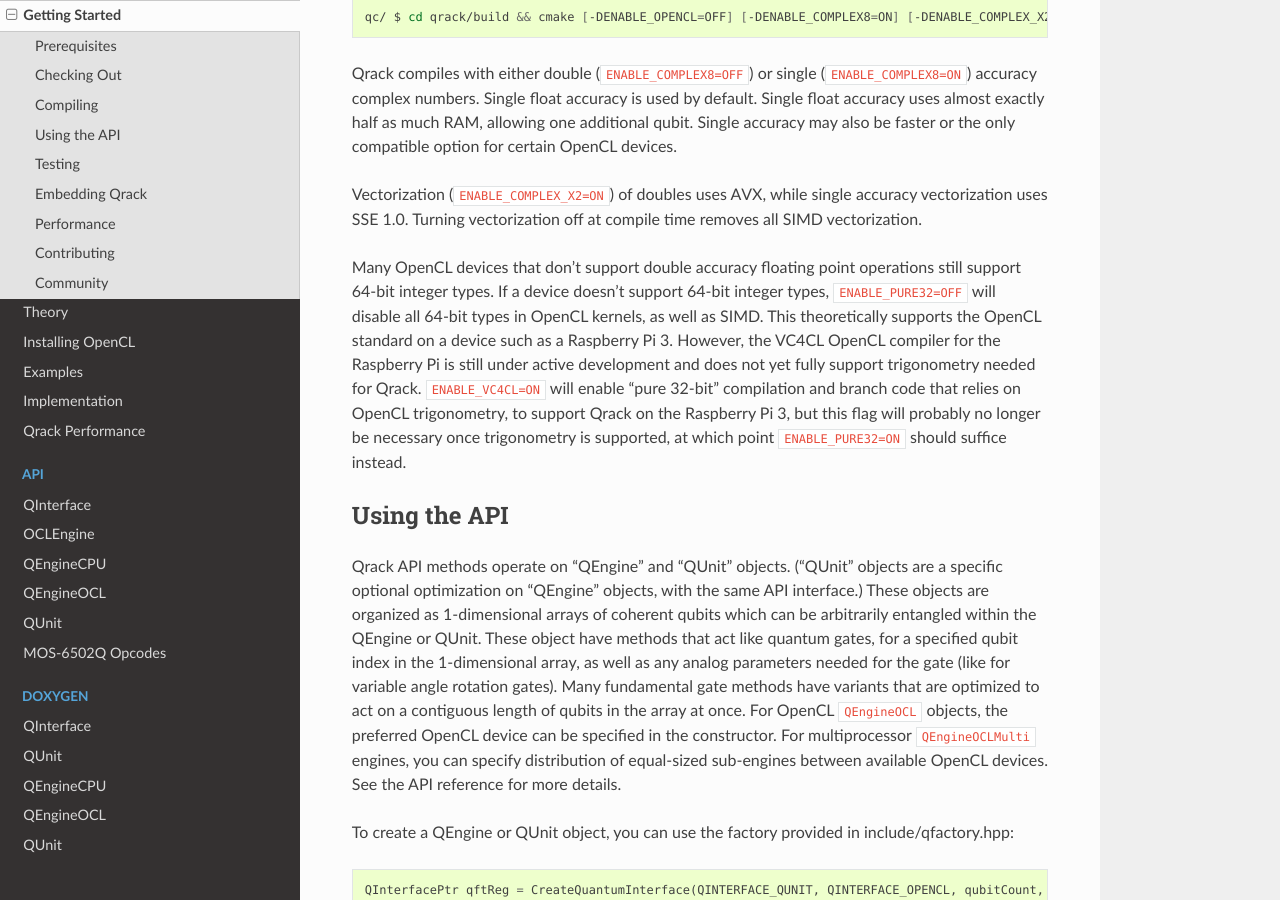
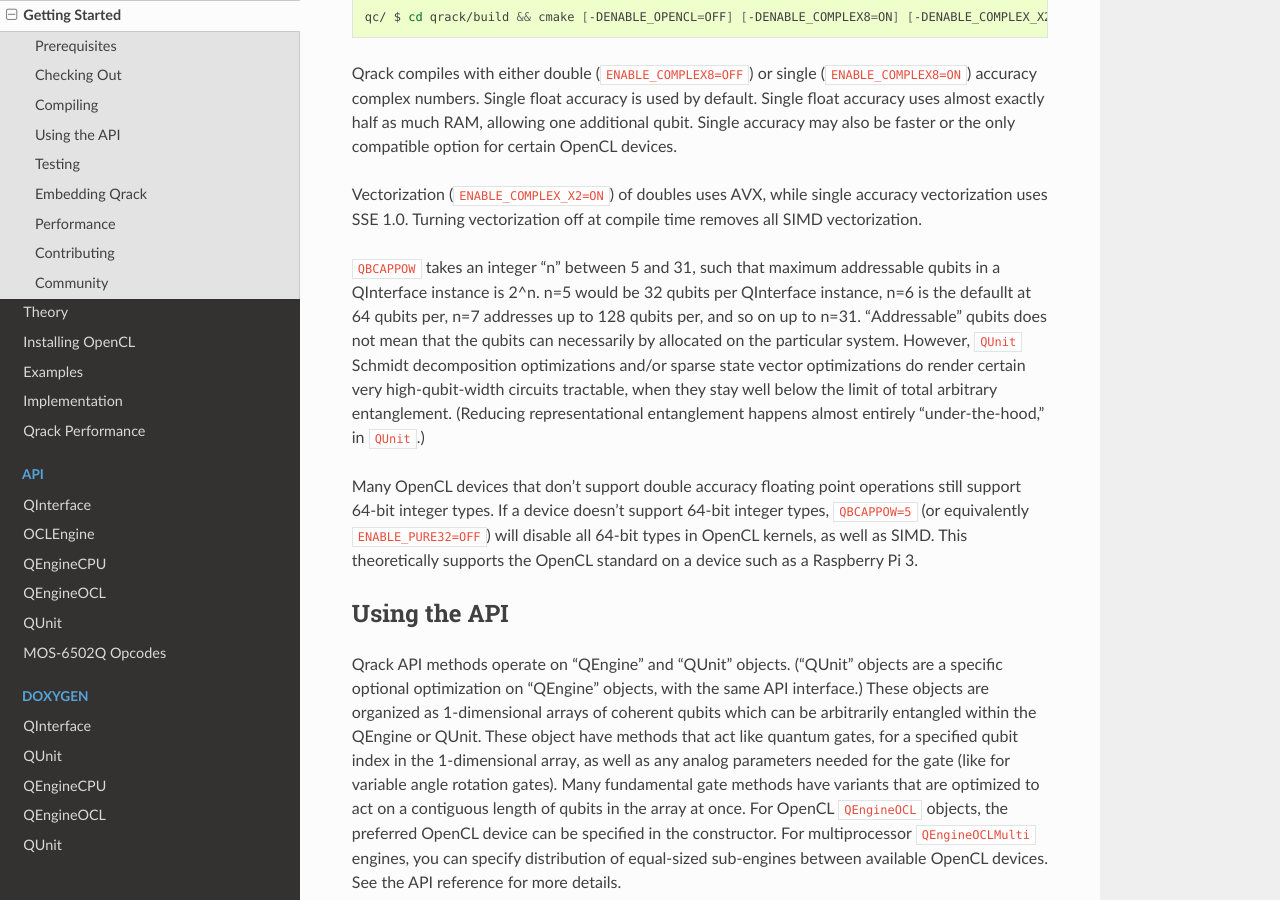
Before and after one commit to vm6502q/qrack.github.io, a Sphinx documentation site: the page built from docs/start.rst, in a window 1280 px wide and 900 px high, scrolled down 1014 px. Built offline with Sphinx 7.4.7 and the Read the Docs theme 2.0.0, drawn with Linux system fonts in a browser that asks for light colours.

Commit message:
Updating CMake option documentation

```diff
--- a/docs/start.rst
+++ b/docs/start.rst
@@ -41,13 +41,16 @@ The ``qrack`` project supports two primary implementations: OpenCL-optimized and
 
 .. code-block:: bash
 
-    qc/ $ cd qrack/build && cmake [-DENABLE_OPENCL=OFF] [-DENABLE_COMPLEX8=ON] [-DENABLE_COMPLEX_X2=OFF] [-DENABLE_PURE32=ON] [-DENABLE_RDRAND=ON] [-DENABLE_VC4CL=ON] ..
+    qc/ $ cd qrack/build && cmake [-DENABLE_OPENCL=OFF] [-DENABLE_COMPLEX8=ON] [-DENABLE_COMPLEX_X2=OFF] [-DENABLE_RDRAND=ON] [-DQBCAPPOW=5-31] ..
 
 Qrack compiles with either double (``ENABLE_COMPLEX8=OFF``) or single (``ENABLE_COMPLEX8=ON``) accuracy complex numbers. Single float accuracy is used by default. Single float accuracy uses almost exactly half as much RAM, allowing one additional qubit. Single accuracy may also be faster or the only compatible option for certain OpenCL devices.
 
 Vectorization (``ENABLE_COMPLEX_X2=ON``) of doubles uses AVX, while single accuracy vectorization uses SSE 1.0. Turning vectorization off at compile time removes all SIMD vectorization.
 
-Many OpenCL devices that don't support double accuracy floating point operations still support 64-bit integer types. If a device doesn't support 64-bit integer types, ``ENABLE_PURE32=OFF`` will disable all 64-bit types in OpenCL kernels, as well as SIMD. This theoretically supports the OpenCL standard on a device such as a Raspberry Pi 3. However, the VC4CL OpenCL compiler for the Raspberry Pi is still under active development and does not yet fully support trigonometry needed for Qrack. ``ENABLE_VC4CL=ON`` will enable "pure 32-bit" compilation and branch code that relies on OpenCL trigonometry, to support Qrack on the Raspberry Pi 3, but this flag will probably no longer be necessary once trigonometry is supported, at which point ``ENABLE_PURE32=ON`` should suffice instead.
+``QBCAPPOW`` takes an integer "n" between 5 and 31, such that maximum addressable qubits in a QInterface instance is 2^n. n=5 would be 32 qubits per QInterface instance, n=6 is the defaullt at 64 qubits per, n=7 addresses up to 128 qubits per, and so on up to n=31. "Addressable" qubits does not mean that the qubits can necessarily by allocated on the particular system. However, ``QUnit`` Schmidt decomposition optimizations and/or sparse state vector optimizations do render certain very high-qubit-width circuits tractable, when they stay well below the limit of total arbitrary entanglement. (Reducing representational entanglement happens almost entirely "under-the-hood," in ``QUnit``.)
+
+Many OpenCL devices that don't support double accuracy floating point operations still support 64-bit integer types. If a device doesn't support 64-bit integer types, ``QBCAPPOW=5`` (or equivalently ``ENABLE_PURE32=OFF``) will disable all 64-bit types in OpenCL kernels, as well as SIMD. This theoretically supports the OpenCL standard on a device such as a Raspberry Pi 3.
+
 
 Using the API
 ~~~~~~~~~~~~~
```
